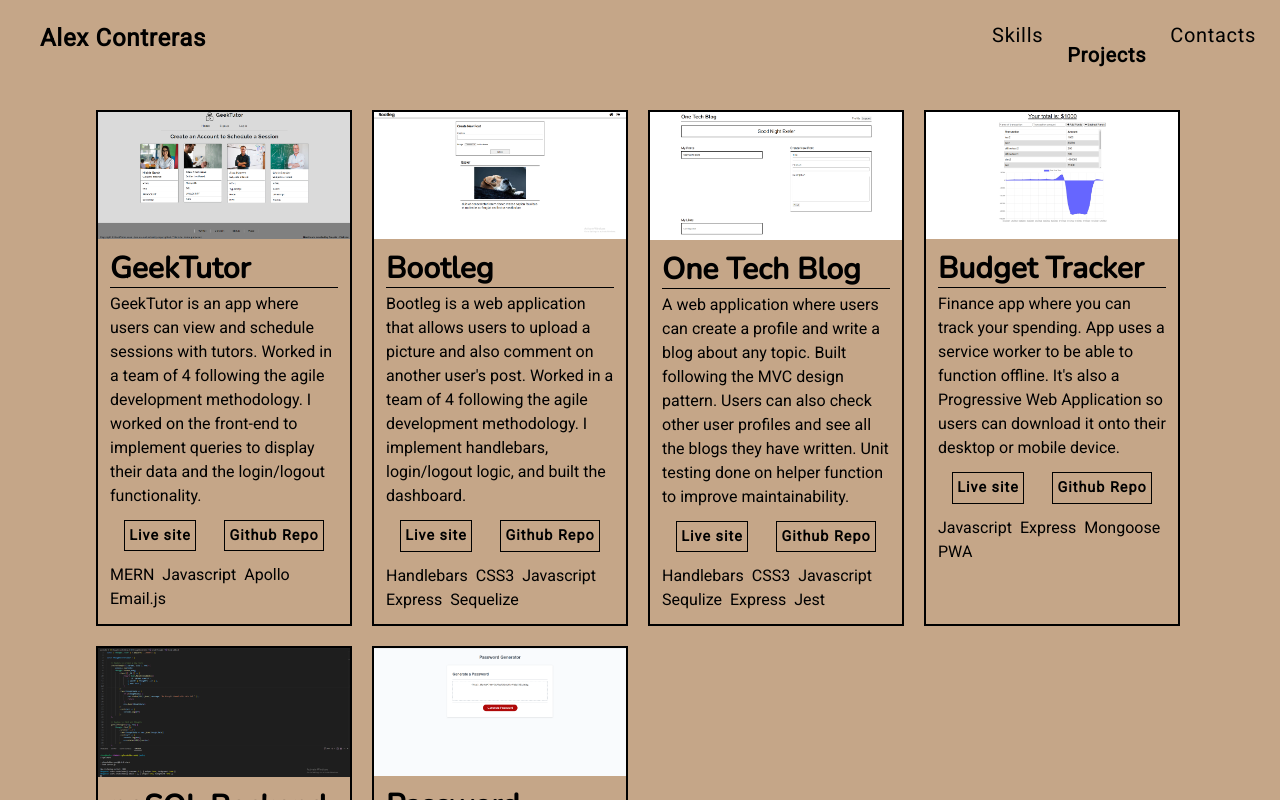
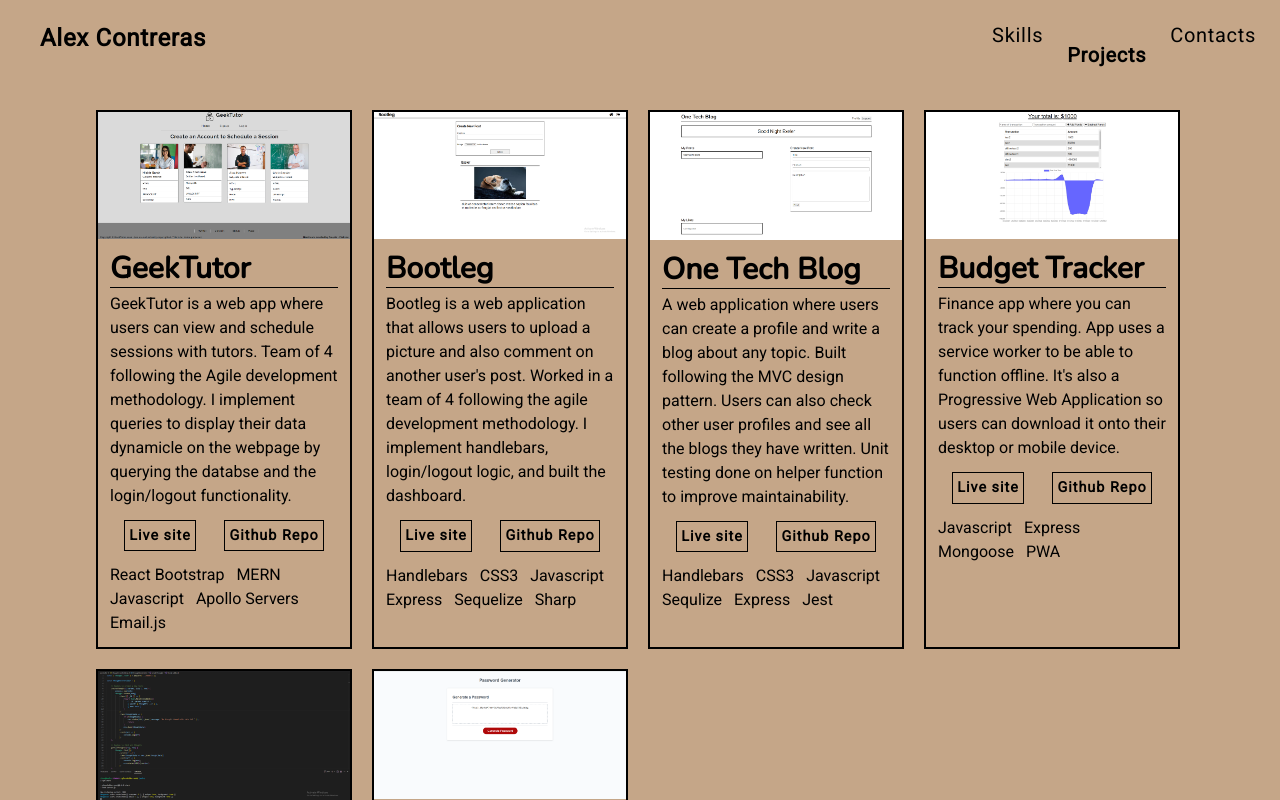
Before and after one commit to AlexUrielContreras/alex-website, a React (Create React App) app: page / in a window 1280 px wide. Both pictures are taken after a click on the link "Projects". Shown: the top 800 px of the page. Built offline with nearby package versions, Linux system fonts and the light colour scheme.

Commit message:
feat: added a button to the project cards with a link to the github repo

```diff
--- a/src/componets/ProjectBox.js
+++ b/src/componets/ProjectBox.js
@@ -1,7 +1,7 @@
 import { Box,Image,Heading, Text, Flex } from '@chakra-ui/react'
 
 function Project({info}) {
-    const {name , description, tech, link} = info
+    const {name , description, tech, liveSite, githubRepo} = info
 
     return (
         <Box border='2px' as='article' w={{base:'80vw', md: '39vw', xl:'20vw'}}  _hover={{boxShadow:'dark-lg'}}>
@@ -12,10 +12,10 @@ function Project({info}) {
                 </Heading>
                 <Text as='p' fontSize={{base:'md'}} my='1'>{description}</Text>
                 <Flex my='3' justifyContent='space-around'>
-                    <button  className='proj-link-btn'><a href={link}>Live site</a></button>
-                    <button  className='proj-link-btn'><a href={link}>Github Repo</a></button>
+                    <button  className='proj-link-btn'><a href={liveSite}>Live site</a></button>
+                    <button  className='proj-link-btn'><a href={githubRepo}>Github Repo</a></button>
                 </Flex>
-                <Flex wrap='wrap' columnGap='2'>
+                <Flex wrap='wrap' columnGap='3'>
                     {tech.map((lang) => (
                         <div key={lang}>{lang}</div>
                     ))}
--- a/src/pages/Project.js
+++ b/src/pages/Project.js
@@ -5,45 +5,51 @@ function Projects() {
     const projectInfo = [
         {
             name: 'GeekTutor',
-            description: 'GeekTutor is an app where users can view and schedule sessions with tutors. Worked in a team of 4 following the agile development methodology. I worked on the front-end to implement queries to display their data and the login/logout functionality.',
-            tech: ['MERN', 'Javascript', 'Apollo', 'Email.js'],
-            link: 'https://geektutor-123.herokuapp.com/'
+            description: 'GeekTutor is a web app where users can view and schedule sessions with tutors. Team of 4 following the Agile development methodology. I implement queries to display their data dynamicle on the webpage by querying the databse and the login/logout functionality.',
+            tech: ['React Bootstrap', 'MERN', 'Javascript', 'Apollo Servers', 'Email.js'],
+            liveSite: 'https://geektutor-123.herokuapp.com/',
+            githubRepo: 'https://github.com/AlexUrielContreras/GeekTutors'
         },
         {
             name: 'Bootleg',
             description: 'Bootleg is a web application that allows users to upload a picture and also comment on another user\'s post. Worked in a team of 4 following the agile development methodology. I implement handlebars, login/logout logic, and built the dashboard.',
-            tech: ['Handlebars', 'CSS3','Javascript', 'Express', 'Sequelize'],
-            link: 'https://bootleg-clone.herokuapp.com/'
+            tech: ['Handlebars', 'CSS3','Javascript', 'Express', 'Sequelize', 'Sharp'],
+            liveSite: 'https://bootleg-clone.herokuapp.com/',
+            githubRepo: 'https://github.com/AlexUrielContreras/Bootleg'
         },
         {
             name: 'One Tech Blog',
             description: 'A web application where users can create a profile and write a blog about any topic. Built following the MVC design pattern. Users can also check other user profiles and see all the blogs they have written. Unit testing done on helper function to improve maintainability.',
             tech: ['Handlebars', 'CSS3', 'Javascript', 'Sequlize', 'Express', 'Jest'],
-            link: 'https://onetechblog.herokuapp.com/'
+            liveSite: 'https://onetechblog.herokuapp.com/',
+            githubRepo: 'https://github.com/AlexUrielContreras/one-tech-blog'
         },
         {
             name: 'Budget Tracker',
             description: 'Finance app where you can track your spending. App uses a service worker to be able to function offline. It\'s also a Progressive Web Application so users can download it onto their desktop or mobile device.',
             tech: ['Javascript', 'Express', 'Mongoose', 'PWA'],
-            link: 'https://agile-forest-86640.herokuapp.com/'
+            liveSite: 'https://agile-forest-86640.herokuapp.com/',
+            githubRepo: 'https://github.com/AlexUrielContreras/budget-tracker'
         },
         {
             name: 'noSQL Backend',
-            description: 'A social media application\'s backend. Designed REST apis to perform CRUD operations on the noSQL database.',
+            description: 'A social media application\'s backend. Designed REST apis to perform CRUD operations on a noSQL database.',
             tech: ['Javascript', 'Express','MongoDB', 'Mongooes'],
-            link: 'https://drive.google.com/file/d/143AhdeKcGKyDBXIridyw4-u2jVf4trBb/view'
+            liveSite: 'https://drive.google.com/file/d/143AhdeKcGKyDBXIridyw4-u2jVf4trBb/view',
+            githubRepo: 'https://github.com/AlexUrielContreras/mongoose-backend'
         },
         {
             name: 'Password Generator',
             description: 'Web application that outputs a password base on the users answers.',
             tech: ['HTML5', 'CSS3', 'Javascript'],
-            link: 'https://alexurielcontreras.github.io/Password-Generator/'
+            liveSite: 'https://alexurielcontreras.github.io/Password-Generator/',
+            githubRepo: 'https://github.com/AlexUrielContreras/Password-Generator'
         }
 
     ];
 
     return (
-        <Flex direction={'row'} flexWrap='wrap' gap='5' align={{base:'center', md:'inherit'}} justifyContent={{base: 'center', xl: 'start' }}  pt={{base: '10'}}>
+        <Flex direction={'row'} flexWrap='wrap' gap='5' align={{base:'center', md:'inherit'}} justifyContent={{base: 'center', xl: 'start' }}  py={{base: '10'}}>
             {projectInfo.map((info) => {
                 return <ProjectBox key={info.name} info={info} />
             })}
```
